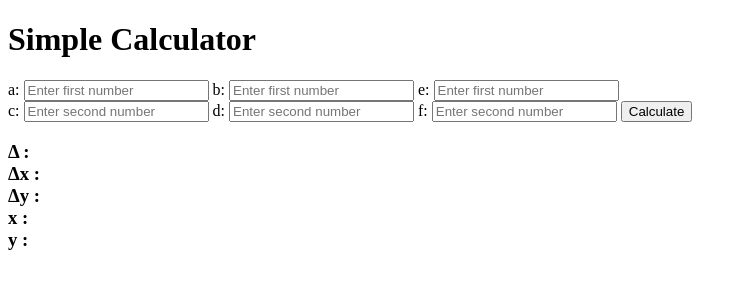
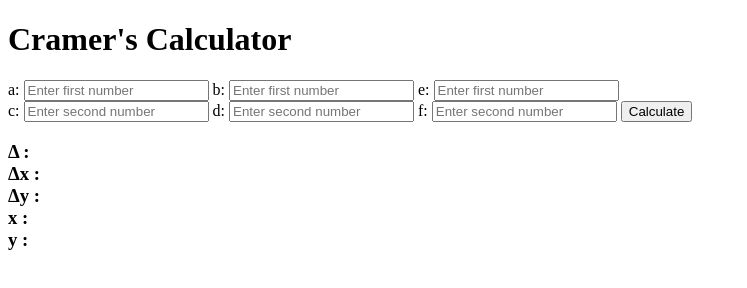
Before and after one commit to kuoleo0903/formula, a plain HTML site: page Cramer's formula/index.html in a window 1280 px wide. Shown: the whole page, without its empty margins (0-747 px from the left). Drawn offline with Linux system fonts and the light colour scheme.

Commit message:
20241205

```diff
--- a/Cramer's formula/index.html
+++ b/Cramer's formula/index.html
@@ -3,10 +3,10 @@
 <head>
     <meta charset="UTF-8">
     <meta name="viewport" content="width=device-width, initial-scale=1.0">
-    <title>Calculator</title>
+    <title>Cramer's Calculator</title>
 </head>
 <body>
-    <h1>Simple Calculator</h1>
+    <h1>Cramer's Calculator</h1>
 
     <label for="a">a:</label>
     <input type="number" id="a" placeholder="Enter first number">
```
